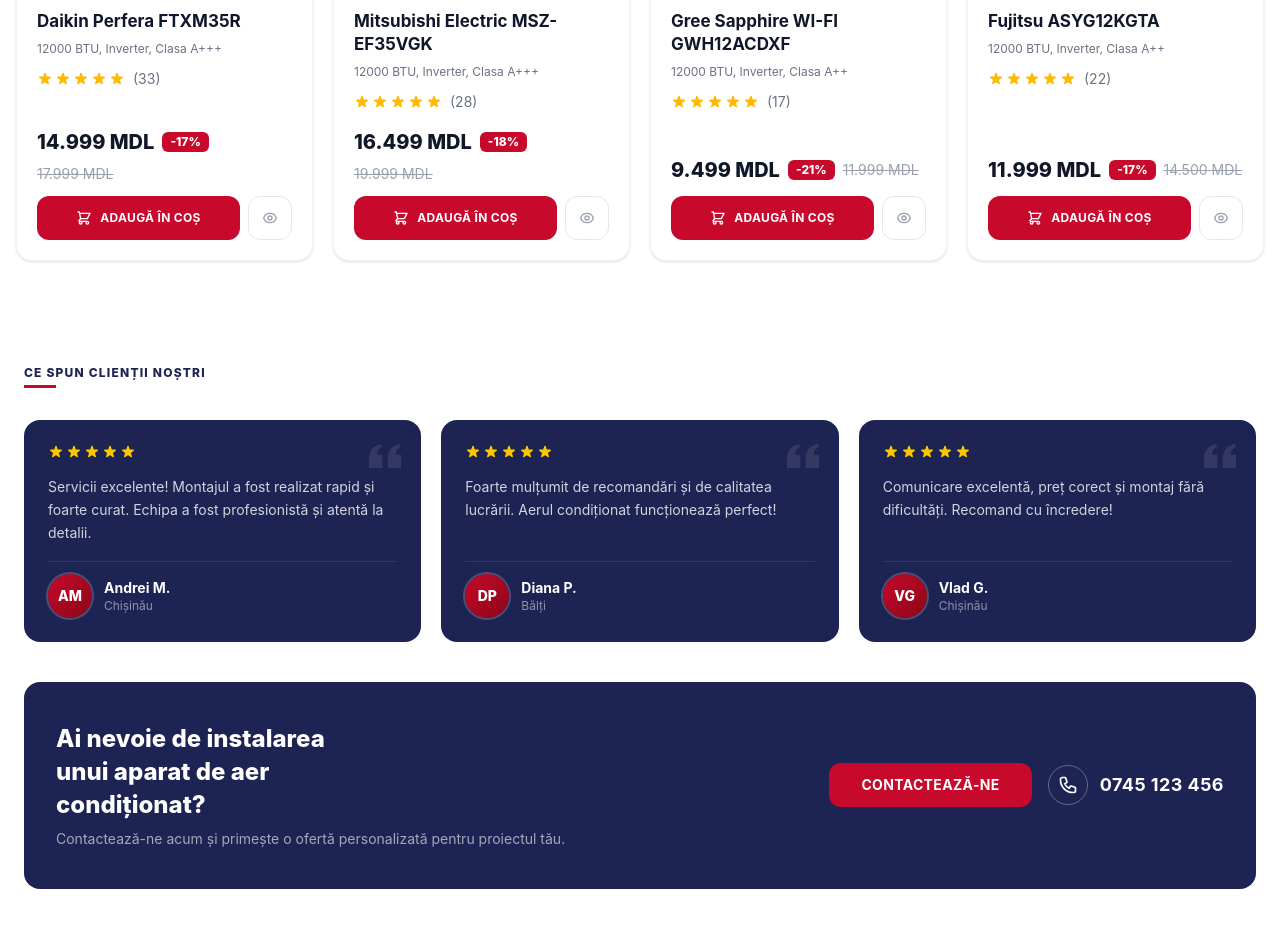
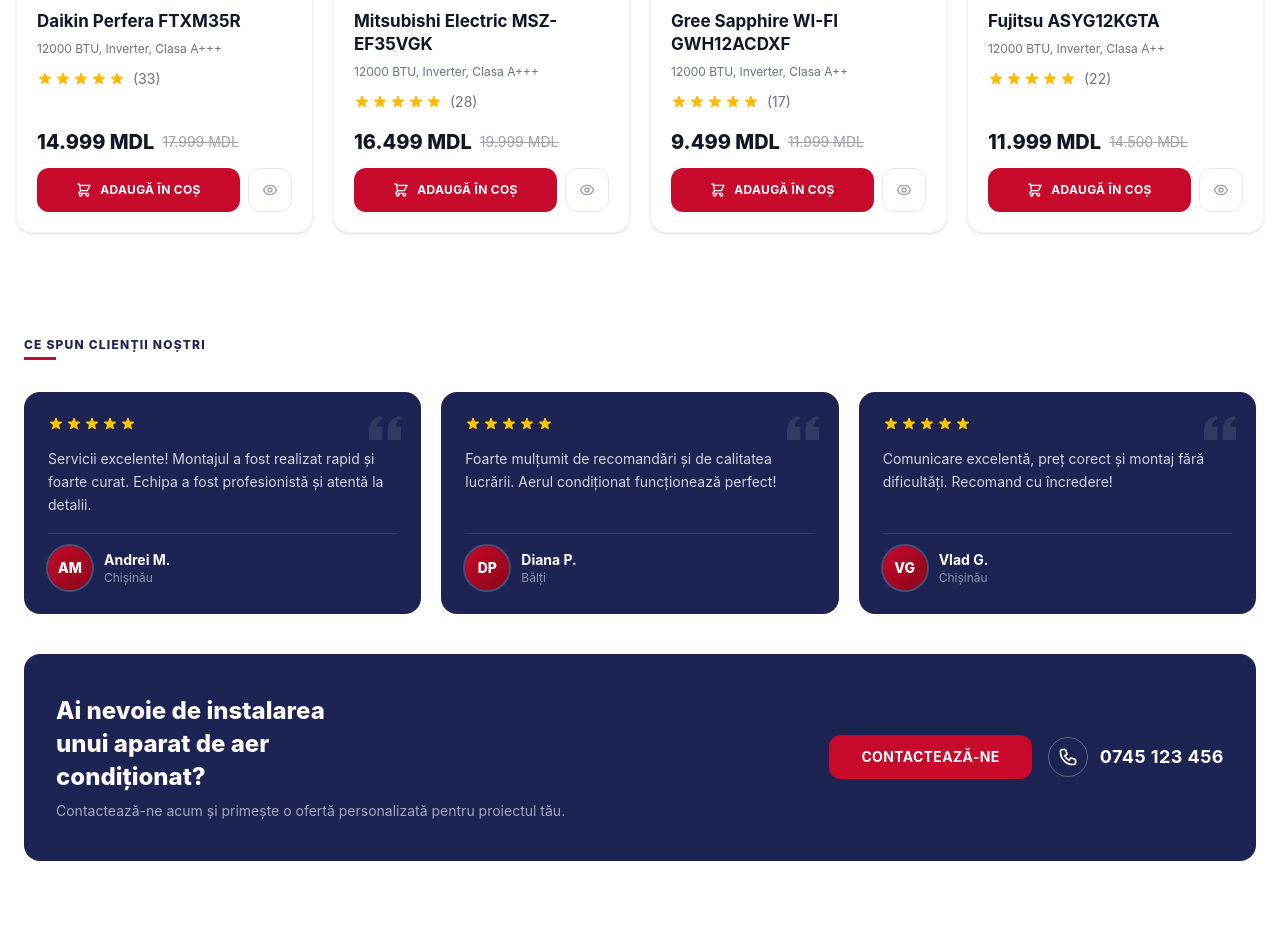
Before and after one commit to caramancristian1988-art/Lamour, a Next.js app: page /servicii/instalare in a window 1280 px wide. Shown: the part 1860-2785 px from the top of the page. Built offline with nearby package versions, Linux system fonts and the light colour scheme; no server answers; the database is empty.

Commit message:
Remove duplicate discount badge next to price on product cards
The percentage was already shown on the image badge — drop the
second copy next to the price.

```diff
--- a/app/components/ProductCard.tsx
+++ b/app/components/ProductCard.tsx
@@ -52,7 +52,6 @@
   rating,
   reviewCount,
   badge,
-  showDiscount,
 }: ProductCardProps) {
   const discount = oldPrice ? Math.round((1 - price / oldPrice) * 100) : null;
   const displayBadge = badge ?? (discount ? `-${discount}%` : null);
@@ -127,11 +126,6 @@
             <span className="text-base sm:text-lg lg:text-xl font-extrabold text-gray-900">
               {price.toLocaleString("ro-MD")} MDL
             </span>
-            {oldPrice && showDiscount && discount && (
-              <span className="inline-flex items-center bg-[#c7092b] text-white text-xs font-extrabold px-2 py-0.5 rounded-md">
-                -{discount}%
-              </span>
-            )}
             {oldPrice && (
               <span className="text-sm text-gray-400 line-through">
                 {oldPrice.toLocaleString("ro-MD")} MDL
```
